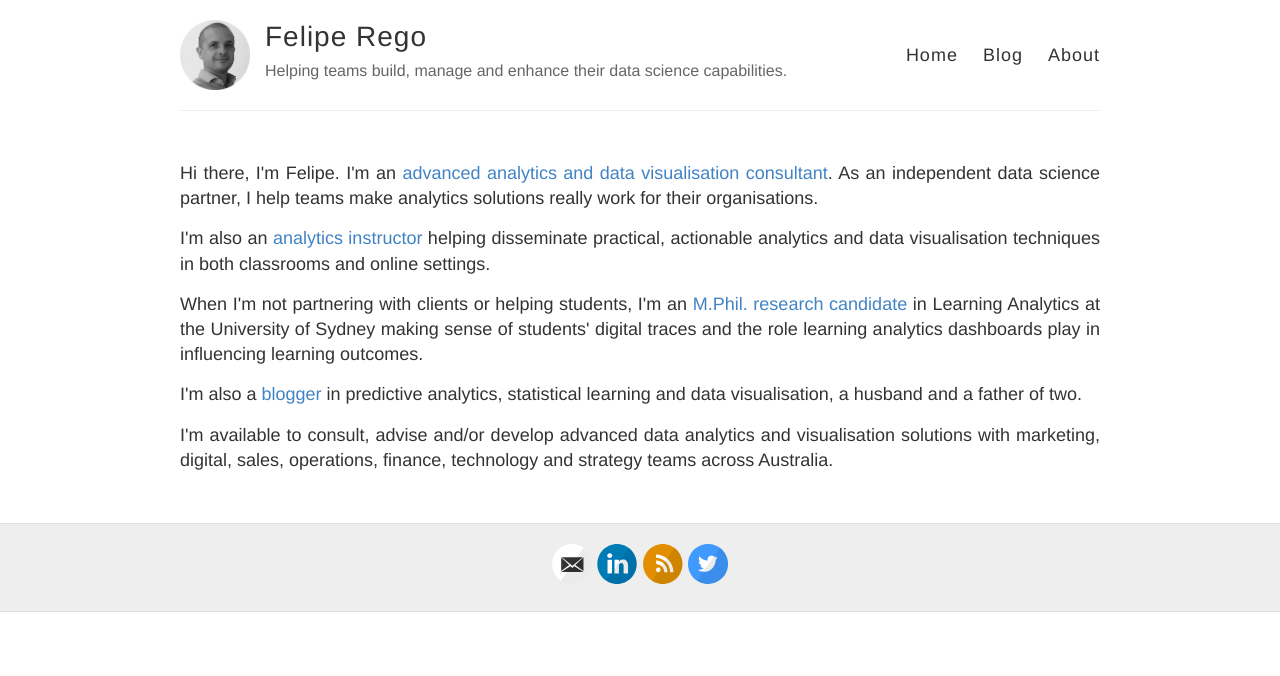
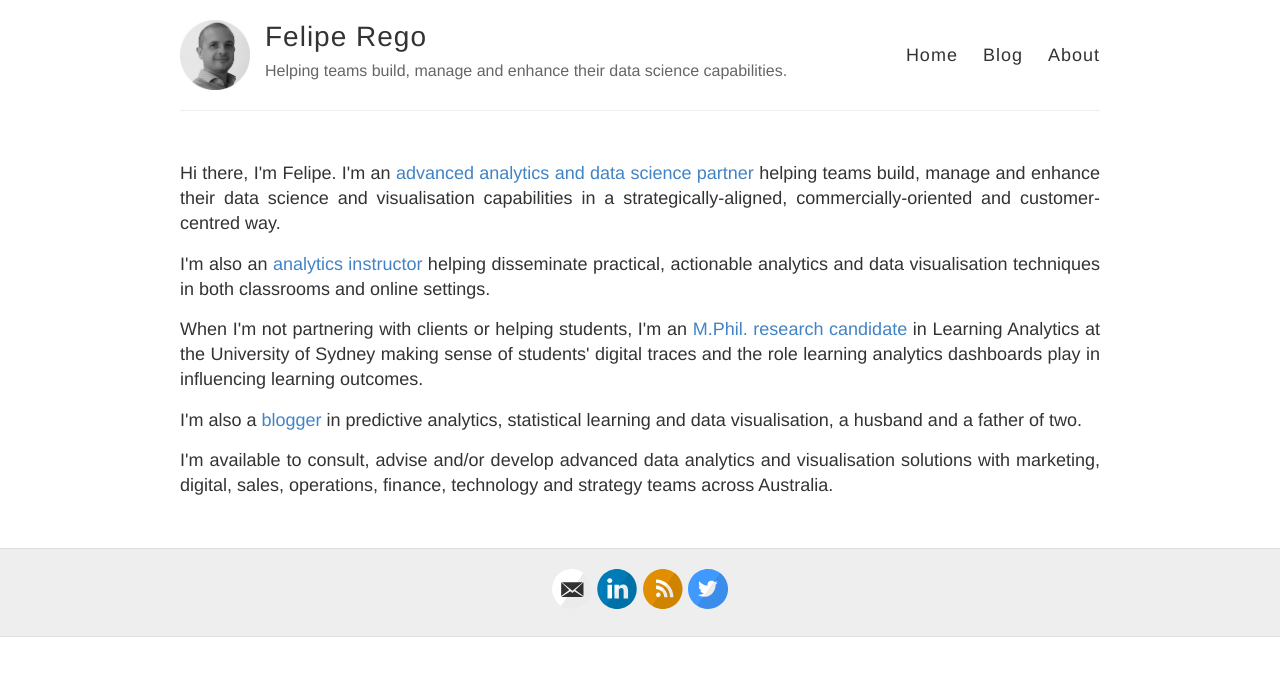
Before and after one commit to FelipeRego/FelipeRego.github.io, a Jekyll site: the page built from index.html, in a window 1280 px wide. Shown: the top 676 px of the page. Built offline with Jekyll 4.4.1, drawn with Linux system fonts in a browser that asks for light colours.

Commit message:
main page blurb

```diff
--- a/index.html
+++ b/index.html
@@ -3,7 +3,7 @@ layout: default
 ---
 
 <div class="blurb">
-<p>Hi there, I'm Felipe. I'm an <a href="https://feliperego.github.io/about">advanced analytics and data visualisation consultant</a>. As an independent data science partner, I help teams make analytics solutions really work for their organisations.</p>
+<p>Hi there, I'm Felipe. I'm an <a href="https://feliperego.github.io/about">advanced analytics and data science partner</a> helping teams build, manage and enhance their data science and visualisation capabilities in a strategically-aligned, commercially-oriented and customer-centred way.</p>
 
 <p>I'm also an <a href="https://generalassemb.ly/instructors/felipe-rego/7721">analytics instructor</a> helping disseminate practical, actionable analytics and data visualisation techniques in both classrooms and online settings.</p>
 
```
